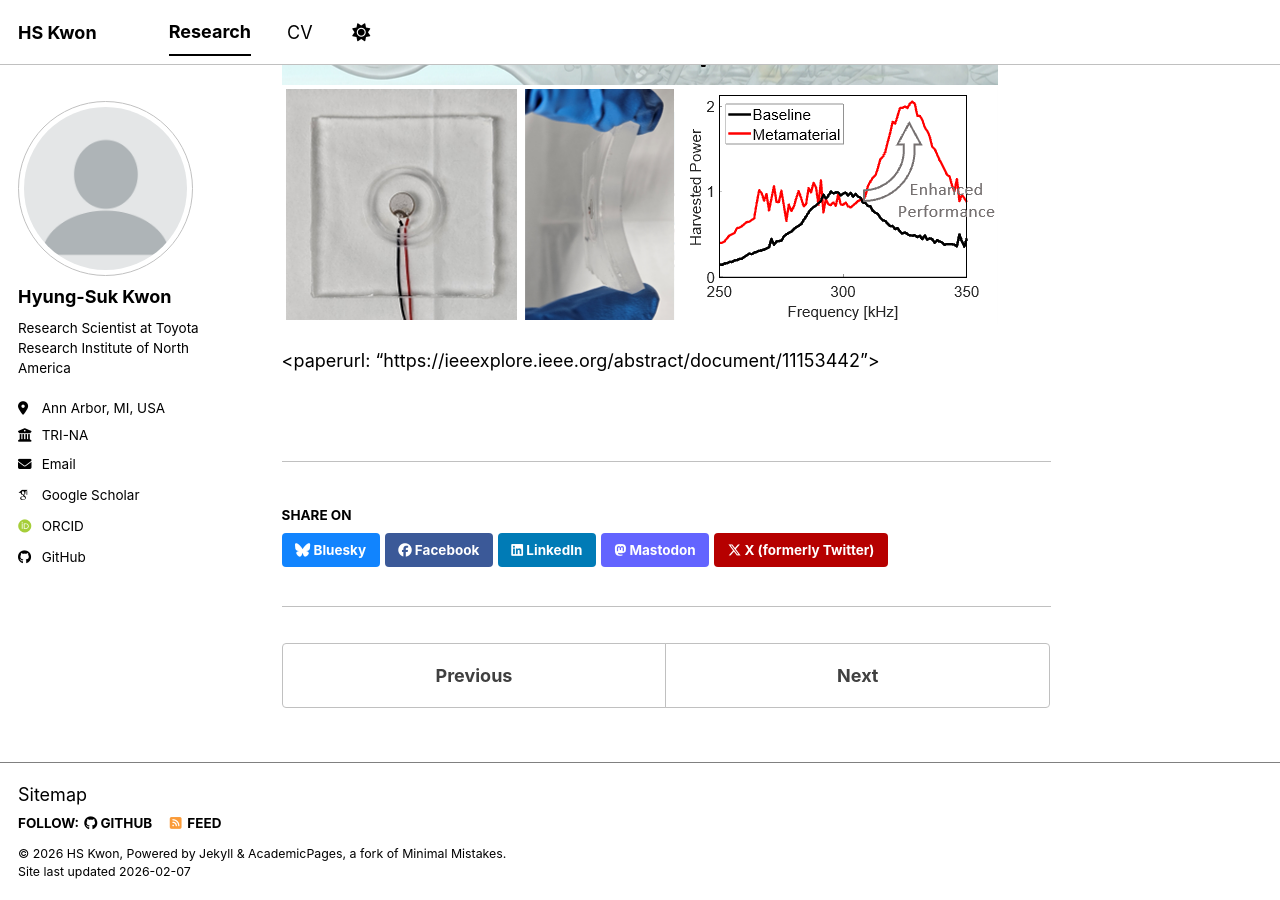
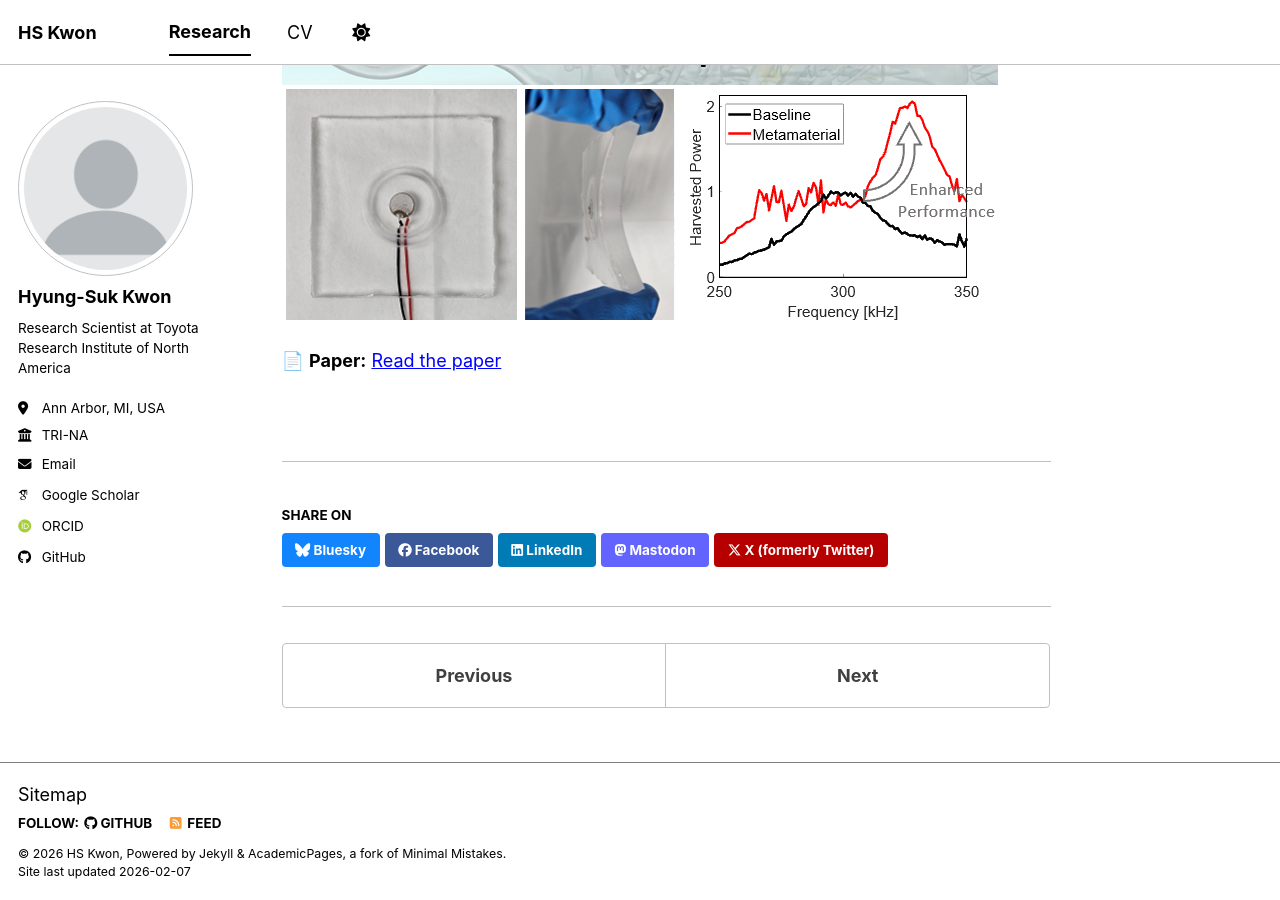
Before and after one commit to Kwon-HyungSuk/kwon-hyungsuk.github.io, a Jekyll site: the page built from _research/2024-2025_Wireless_Energy_Transfer_in_Water.md, in a window 1280 px wide and 900 px high, scrolled down 574 px. Built offline with Jekyll 4.4.1, drawn with Linux system fonts in a browser that asks for light colours; some web fonts are replaced; a script bundle is joined from its source files by our own code; library files that are not in the unit come from our copies.

Commit message:
Update 2024-2025_Wireless_Energy_Transfer_in_Water.md

```diff
--- a/_research/2024-2025_Wireless_Energy_Transfer_in_Water.md
+++ b/_research/2024-2025_Wireless_Energy_Transfer_in_Water.md
@@ -14,7 +14,8 @@
 
 <img src='/images/research/Meta-UEH.png'>
 
-<paperurl: "https://ieeexplore.ieee.org/abstract/document/11153442">
+📄 **Paper:** [Read the paper](https://ieeexplore.ieee.org/abstract/document/11153442)
+
 
 <!-- Heading 1
 ======
```
